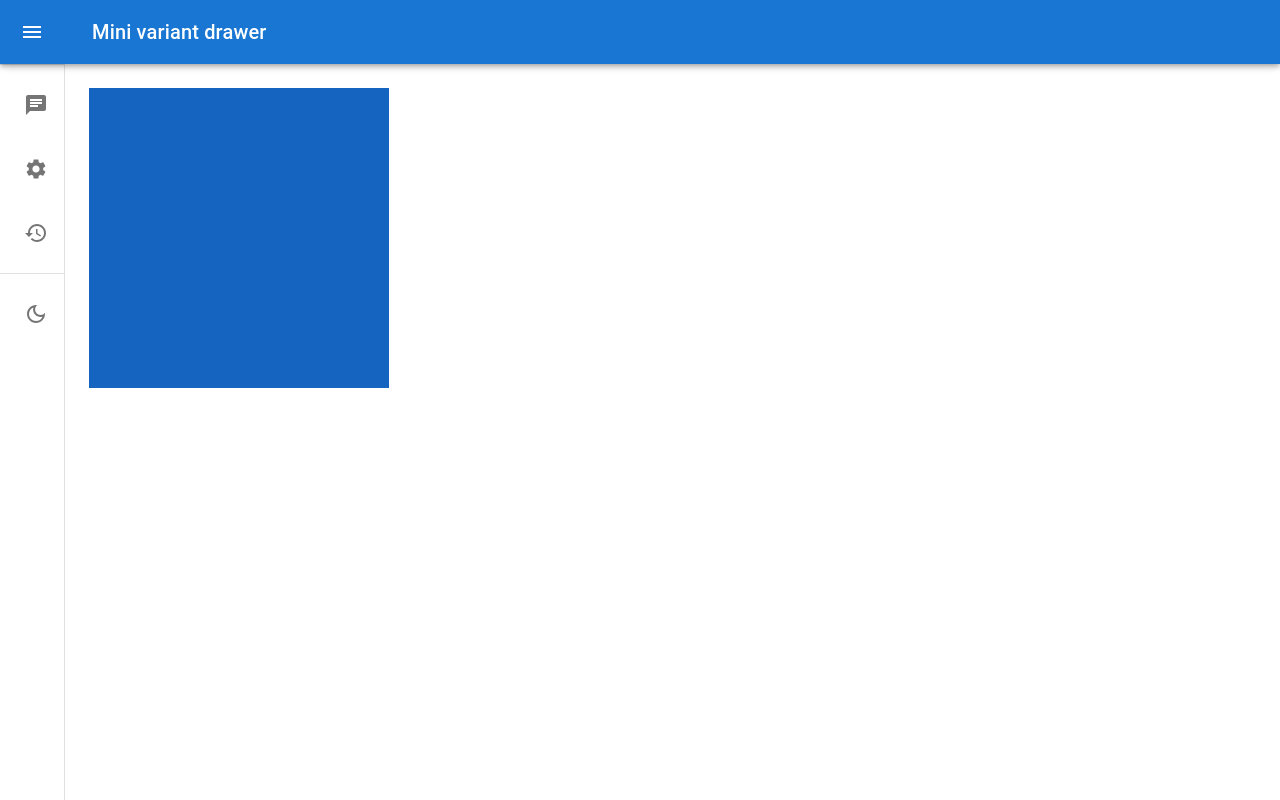
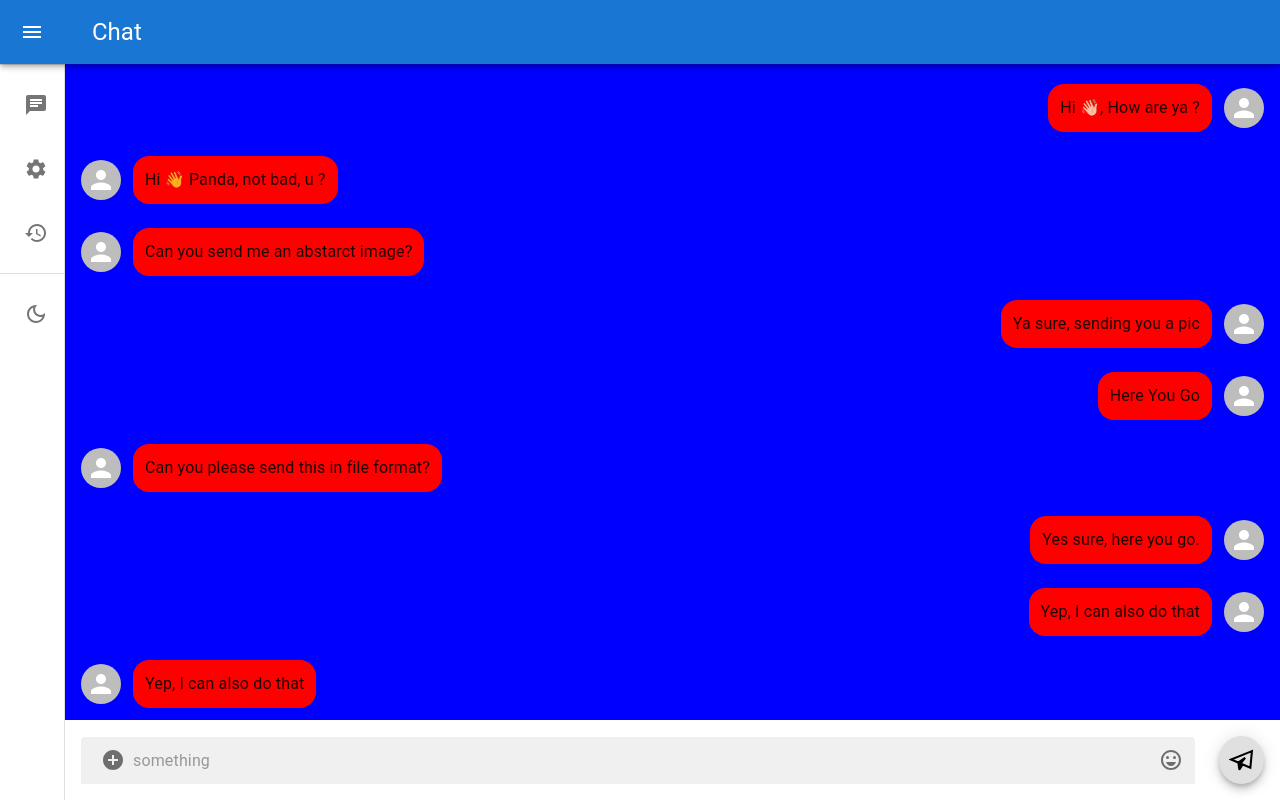
Before and after one commit to NoureldinAmer/chat-webapp-fe, a React (Create React App) app: page / in a window 1280 px wide. Built offline with nearby package versions, Linux system fonts and the light colour scheme.

Commit message:
complete 'chat' page

```diff
--- a/package.json
+++ b/package.json
@@ -13,6 +13,7 @@
     "@testing-library/user-event": "^13.5.0",
     "react": "^18.2.0",
     "react-dom": "^18.2.0",
+    "react-icons": "^4.6.0",
     "react-router-dom": "^5.3.4",
     "react-scripts": "5.0.1",
     "web-vitals": "^2.1.4"
@@ -40,5 +41,8 @@
       "last 1 firefox version",
       "last 1 safari version"
     ]
+  },
+  "devDependencies": {
+    "@faker-js/faker": "^7.6.0"
   }
 }
--- a/src/Chat.js
+++ b/src/Chat.js
@@ -1,20 +1,114 @@
-import React from 'react'
-import Box from '@mui/material/Box';
+import React from "react";
+import Box from "@mui/material/Box";
+import {
+  Avatar,
+  Fab,
+  IconButton,
+  InputAdornment,
+  Stack,
+  TextField,
+  Typography,
+} from "@mui/material";
+import ChatLog from "./ChatLog";
+import { styled } from "@mui/styles";
+import AddCircleOutlinedIcon from "@mui/icons-material/AddCircleOutlined";
+import EmojiEmotionsOutlinedIcon from "@mui/icons-material/EmojiEmotionsOutlined";
+import SendIcon from '@mui/icons-material/Send';
+import { GrSend } from "react-icons/gr";
+
+const CustomInput = styled(TextField)(({ theme }) => ({
+  "& .MuiInputBase-input": {
+    paddingTop: "12px",
+    paddingBottom: "12px",
+  },
+  root: {
+    "& .MuiOutlinedInput-root": {
+      "& fieldset": {
+        borderRadius: `4px 0 0 4px`,
+      },
+    },
+  },
+}));
 
 function Chat() {
   return (
     <Box
       sx={{
-        width: 300,
-        height: 300,
-        backgroundColor: 'primary.dark',
-        '&:hover': {
-          backgroundColor: 'primary.main',
-          opacity: [0.9, 0.8, 0.7],
-        },
+        width: "100%",
+        maxWidth: "100%",
+        height: "calc(100vh - 64px)",
+        maxHeight: "calc(100vh - 64px)",
+        backgroundColor: "green",
       }}
-    />
-  )
+    >
+      <Stack
+        spacing={0.5}
+        minWidth= "0"
+        maxHeight={"calc(100vh - 64px)"}
+        maxWidth="100%"
+        backgroundColor="blue"
+      >
+        <Box></Box>
+        <Box
+          width={"100%"}
+          maxWidth="100%"
+          height={"1000px"}
+          sx={{
+            overflowY: "scroll",
+          }}
+        >
+          <ChatLog />
+        </Box>
+
+        <Box
+          sx={{
+            width: "100%",
+            backgroundColor: "white",
+          }}
+          maxWidth="100%"
+          p={2}
+        >
+          <Stack direction={"row"} alignItems={"center"} spacing={3}>
+            <TextField
+              fullWidth
+              placeholder="something"
+              variant="filled"
+              sx={{
+                "& .MuiInputBase-input": {
+                  paddingTop: "12px",
+                  paddingBottom: "12px",
+                },
+              }}
+              InputProps={{
+                disableUnderline: true,
+                startAdornment: (
+                  <InputAdornment>
+                    <IconButton aria-label="upload picture" component="label">
+                      <input hidden accept="image/*" type="file" />
+                      <AddCircleOutlinedIcon />
+                    </IconButton>
+                  </InputAdornment>
+                ),
+                endAdornment: (
+                  <InputAdornment>
+                    <EmojiEmotionsOutlinedIcon />
+                  </InputAdornment>
+                ),
+              }}
+            />
+            <Fab
+              sx={{
+                height: 48,
+                width: 48,
+              }}
+            >
+              <GrSend size={"25px"}/>
+            </Fab>
+          </Stack>
+        </Box>
+      </Stack>
+    </Box>
+  );
 }
 
-export default Chat
+export default Chat;
--- /dev/null
+++ b/src/ChatLog.js
@@ -0,0 +1,43 @@
+import React from "react";
+import { Chat_History } from "./Mock_Data";
+import { Avatar, Box, Stack, Typography } from "@mui/material";
+
+function ChatLog() {
+  return (
+    <Stack spacing={3} p={2}>
+      {Chat_History.map((elm) => {
+        return elm.incoming ? (
+          <Stack direction="row" justifyContent="end" alignItems={"center"} spacing={1.5}>
+            <Box
+              p={1.5}
+              sx={{
+                bgcolor: "red",
+                width: "max-content",
+                borderRadius: "16px",
+              }}
+            >
+              <Typography>{elm.message}</Typography>
+            </Box>
+            <Avatar />
+          </Stack>
+        ) : (
+          <Stack direction="row" justifyContent="start" width="47%" minWidth={"400px"} alignItems={"center"} spacing={1.5}>
+            <Avatar />
+            <Box
+              p={1.5}
+              sx={{
+                bgcolor: "red",
+                width: "max-content",
+                borderRadius: "16px",
+              }}
+            >
+              <Typography>{elm.message}</Typography>
+            </Box>
+          </Stack>
+        );
+      })}
+    </Stack>
+  );
+}
+
+export default ChatLog;
--- /dev/null
+++ b/src/Mock_Data.js
@@ -0,0 +1,116 @@
+import { faker } from "@faker-js/faker";
+
+export const Chat_History = [
+  {
+    type: "msg",
+    message: "Hi 👋🏻, How are ya ?",
+    incoming: true,
+    outgoing: false,
+  },
+  {
+    type: "msg",
+    message: "Hi 👋 Panda, not bad, u ?",
+    incoming: false,
+    outgoing: true,
+  },
+  {
+    type: "msg",
+    message: "Can you send me an abstarct image?",
+    incoming: false,
+    outgoing: true,
+  },
+  {
+    type: "msg",
+    message: "Ya sure, sending you a pic",
+    incoming: true,
+    outgoing: false,
+  },
+
+  {
+    type: "msg",
+    message: "Here You Go",
+    incoming: true,
+    outgoing: false,
+  },
+  {
+    type: "msg",
+    message: "Can you please send this in file format?",
+    incoming: false,
+    outgoing: true,
+  },
+
+  {
+    type: "msg",
+    message: "Yes sure, here you go.",
+    incoming: true,
+    outgoing: false,
+  },
+  {
+    type: "msg",
+    message: "Yep, I can also do that",
+    incoming: true,
+    outgoing: false,
+  },
+  {
+    type: "msg",
+    message: "Yep, I can also do that",
+    incoming: false,
+    outgoing: true,
+  },
+  {
+    type: "msg",
+    message: "Hi 👋🏻, How are ya ?",
+    incoming: true,
+    outgoing: false,
+  },
+  {
+    type: "msg",
+    message: "Hi 👋 Panda, not bad, u ?",
+    incoming: false,
+    outgoing: true,
+  },
+  {
+    type: "msg",
+    message: "Can you send me an abstarct image?",
+    incoming: false,
+    outgoing: true,
+  },
+  {
+    type: "msg",
+    message: "Ya sure, sending you a pic",
+    incoming: true,
+    outgoing: false,
+  },
+
+  {
+    type: "msg",
+    message: "Here You Go",
+    incoming: true,
+    outgoing: false,
+  },
+  {
+    type: "msg",
+    message: "Can you please send this in file format? Can you please send this in file format? Can you please send this in file format?",
+    incoming: false,
+    outgoing: true,
+  },
+
+  {
+    type: "msg",
+    message: "Yes sure, here you go.",
+    incoming: true,
+    outgoing: false,
+  },
+  {
+    type: "msg",
+    message: "Yep, I can also do that",
+    incoming: true,
+    outgoing: false,
+  },
+  {
+    type: "msg",
+    message: "Yep, I can also do that",
+    incoming: false,
+    outgoing: true,
+  },
+];
--- a/src/NavBar.js
+++ b/src/NavBar.js
@@ -1,4 +1,4 @@
-import * as React from "react";
+import React, {useState} from "react";
 import { styled, useTheme } from "@mui/material/styles";
 import Box from "@mui/material/Box";
 import MuiDrawer from "@mui/material/Drawer";
@@ -47,6 +47,25 @@ const closedMixin = (theme) => ({
   },
 });
 
+const Main = styled("main", { shouldForwardProp: (prop) => prop !== "open" })(
+  ({ theme, open }) => ({
+    flexGrow: 1,
+    padding: theme.spacing(3),
+    transition: theme.transitions.create("margin", {
+      easing: theme.transitions.easing.sharp,
+      duration: theme.transitions.duration.leavingScreen
+    }),
+    marginLeft: `-${drawerWidth}px`,
+    ...(open && {
+      transition: theme.transitions.create("margin", {
+        easing: theme.transitions.easing.easeOut,
+        duration: theme.transitions.duration.enteringScreen
+      }),
+      marginLeft: 0
+    })
+  })
+);
+
 const DrawerHeader = styled("div")(({ theme }) => ({
   display: "flex",
   alignItems: "center",
@@ -92,6 +111,7 @@ const Drawer = styled(MuiDrawer, {
 }));
 
 export default function Navbar(props) {
+  const [toolbarHeader, setToolbarHeader] = useState("Chat")
   const history = useHistory();
 
   const theme = useTheme();
@@ -106,10 +126,10 @@ export default function Navbar(props) {
   };
 
   return (
-    <Box sx={{ display: "flex" }}>
+    <Box sx={{ display: "flex", minWidth: "500px" }}>
       <CssBaseline />
-      <AppBar position="fixed" open={open}>
-        <Toolbar>
+      <AppBar position="fixed" open={open} sx={{height: "64px"}}>
+        <Toolbar >
           <IconButton
             color="inherit"
             aria-label="open drawer"
@@ -122,12 +142,12 @@ export default function Navbar(props) {
           >
             <MenuIcon />
           </IconButton>
-          <Typography variant="h6" noWrap component="div">
-            Mini variant drawer
+          <Typography variant="h5" noWrap component="div">
+            {toolbarHeader}
           </Typography>
         </Toolbar>
       </AppBar>
-      <Drawer variant="permanent" open={open} sx={{ color: "red" }}>
+      <Drawer variant="permanent" open={open}>
         <DrawerHeader>
           <IconButton onClick={handleDrawerClose}>
             {theme.direction === "rtl" ? (
@@ -139,12 +159,12 @@ export default function Navbar(props) {
         </DrawerHeader>
         <Divider />
         <List>
-          {routes.map((route, index) => (
+          {routes.map((route) => (
             <ListItem
-              key={route.name}
               sx={{ display: "block" }}
               onClick={() => {
                 history.push(route.link);
+                setToolbarHeader(route.title)
               }}
             >
               <ListItemButton
@@ -164,7 +184,7 @@ export default function Navbar(props) {
                   {route.icon}
                 </ListItemIcon>
                 <ListItemText
-                  primary={route.name}
+                  primary={route.title}
                   sx={{ opacity: open ? 1 : 0 }}
                 />
               </ListItemButton>
@@ -195,7 +215,7 @@ export default function Navbar(props) {
           </ListItem>
         </List>
       </Drawer>
-      <Box component="main" sx={{ flexGrow: 1, p: 3 }}>
+      <Box component="main" sx={{ flexGrow: 1, p: 0, minWidth: 0}}>
         <DrawerHeader />
         {props.children}
       </Box>
--- a/src/routes.js
+++ b/src/routes.js
@@ -5,17 +5,17 @@ import SettingsIcon from '@mui/icons-material/Settings';
 
 export const routes = [
   {
-    name: "chat",
+    title: "Chat",
     link: "/",
     icon: <ChatIcon />
   },
   {
-    name: "settings",
+    title: "Settings",
     link: "/settings",
     icon: <SettingsIcon />
   },
   {
-    name: "Chat history",
+    title: "Chat history",
     link: "/history",
     icon: <HistoryIcon />
   },
```
Also changed, not shown: src/ChatHistory.js (+26 -15 lines), 1 other file (tests, documents, lock files or other folders).
